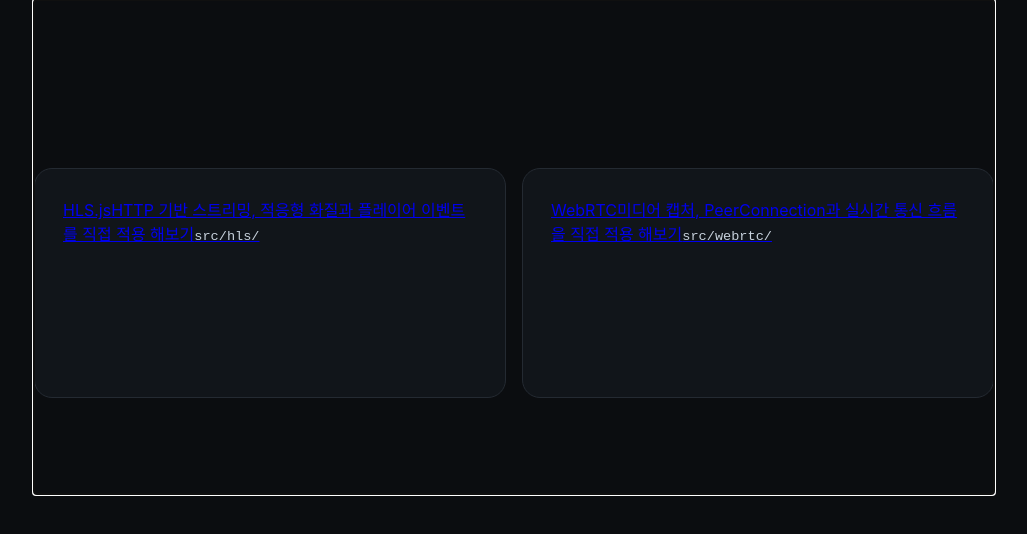
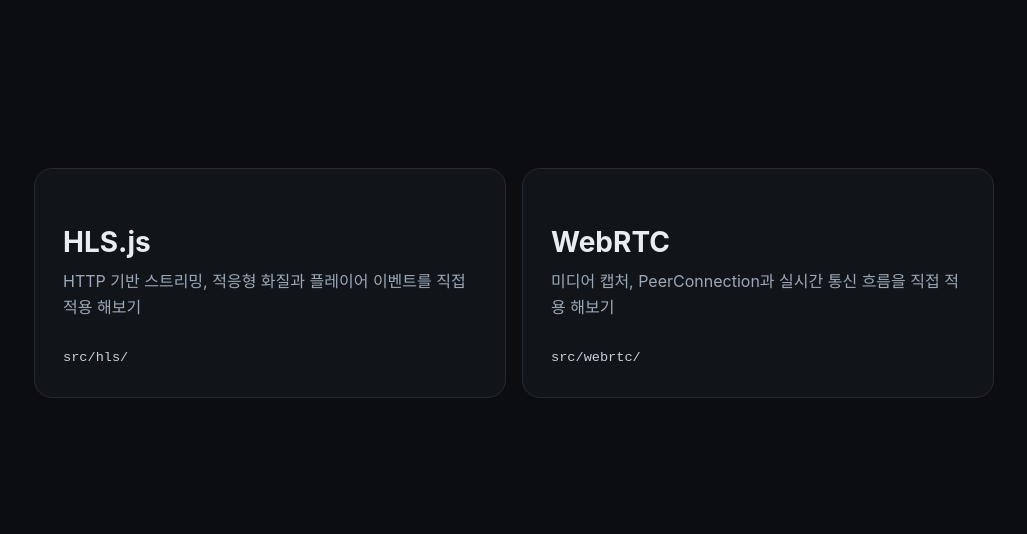
Before and after one commit to sang4004/web-streaming-lab, a React (Vite) app: page / in a window 1280 px wide. Shown: the top 534 px of the page, without its empty margins (126-1153 px from the left). Built offline with nearby package versions, Linux system fonts and the light colour scheme.

Commit message:
fix: style update

```diff
--- a/src/styles.css
+++ b/src/styles.css
@@ -58,24 +58,59 @@
 }
 
 .lab-card {
+  display: block;
   min-height: 230px;
   padding: 28px;
   border: 1px solid #242a32;
   border-radius: 18px;
   background: #11151a;
+  color: inherit;
+  font: inherit;
+  text-align: left;
+  cursor: pointer;
+  text-decoration: none;
 }
 
+.lab-card:hover {
+  border-color: #73e2a7;
+}
 
-h2 {
+.lab-card:focus-visible,
+.back-button:focus-visible {
+  outline: 2px solid #73e2a7;
+  outline-offset: 4px;
+}
+
+.lab-title {
+  display: block;
   margin: 28px 0 10px;
   font-size: 1.75rem;
+  font-weight: 700;
 }
 
-.lab-card p {
+.lab-description {
+  display: block;
   min-height: 52px;
   margin: 0 0 24px;
   color: #9ca8b7;
   line-height: 1.6;
+}
+
+.back-button {
+  display: inline-block;
+  margin-bottom: 32px;
+  padding: 10px 16px;
+  border: 1px solid #242a32;
+  border-radius: 8px;
+  background: #11151a;
+  color: inherit;
+  font: inherit;
+  cursor: pointer;
+  text-decoration: none;
+}
+
+.shell:focus {
+  outline: none;
 }
 
 code {
```
